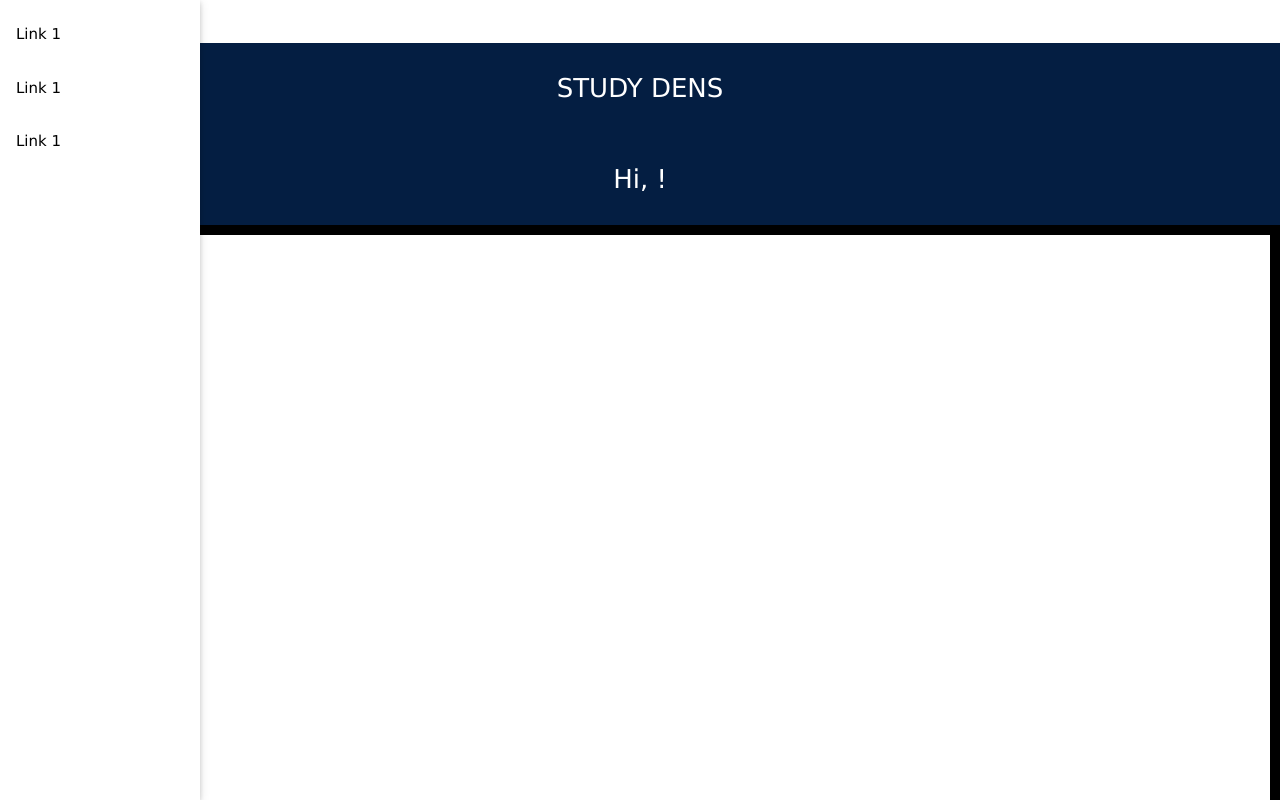
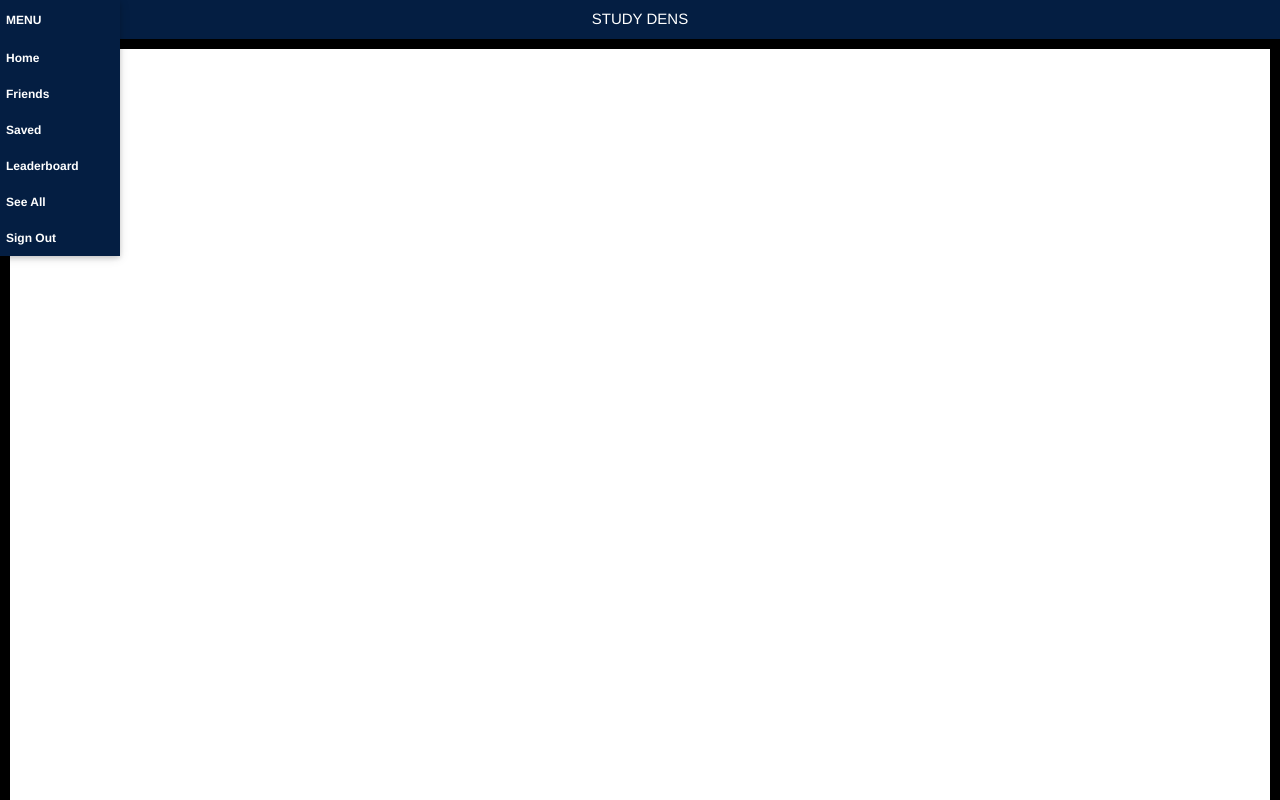
Before and after one commit to aggoutham/studydens, a React (Create React App) app in the folder frontend/: page / in a window 1280 px wide. Shown: the top 800 px of the page. Built offline with nearby package versions, Linux system fonts and the light colour scheme.

Commit message:
sidebar changes

```diff
--- a/frontend/src/App.css
+++ b/frontend/src/App.css
@@ -1,5 +1,6 @@
+
 .App {
-  text-align: center;
+  font-family: 'Helvetica Neue', Roboto, Oxygen, Ubuntu, Cantarell, 'Open Sans', sans-serif ;
 }
 
 .App-logo {
@@ -19,8 +20,9 @@
   flex-direction: column;
   align-items: center;
   justify-content: center;
-  font-size: calc(10px + 2vmin);
   color: white;
+  padding-top: 8px;
+  padding-bottom: 8px;
 }
 
 .App-link {
@@ -38,8 +40,9 @@
 
 .sidebar-section {
   width:15%;
-  height:auto;
   display:inline-block;
+  position: fixed;
+  font-weight: bolder;
 }
 
 .auth-flow {
@@ -51,3 +54,11 @@
   border: 10px solid;
 
 }
+
+.den-button {
+  background-color: lightgrey;
+  border-radius: 2.5px;
+  border: 0;
+  padding: 0;
+  margin: 0;
+}
--- a/frontend/src/App.js
+++ b/frontend/src/App.js
@@ -26,41 +26,17 @@ class App extends React.Component {
 
   render() {
 
-    var auth_flow, student_id, sidebar;
-
-    if(this.state.loggedIn === true){
-      auth_flow = (<div>
-      </div>)
-    } else{
-      if(this.state.signUpForm === true){
-        auth_flow = this.signUp();
-      }
-      else{
-        auth_flow = this.loginForm();
-      }
-    }
-
-    if(this.state.loggedIn === true){
-      student_id = (<p className='right-button'>Hi, {this.state.signedInUser}!</p>);
-    }
-
-
     return (
-      <div>
-        <div className="sidebar-section">
-          <Sidebar signedInUser={this.state.signedInUser}></Sidebar>
-        </div>
-        <div className="App">
-          {auth_flow}
-        </div>
+      <div className='App'>
         <div>
-          {/* <button name="logout" className='right-button' onClick={this.handleLogout}>Log Out</button> */}
-          <header className="App-header">
-            <p>
-              STUDY DENS
-            </p>
-            {student_id}
-          </header>
+          <div className="sidebar-section">
+            <Sidebar signedInUser={this.state.signedInUser}></Sidebar>
+          </div>
+          <div>
+            <header className="App-header">
+                STUDY DENS
+            </header>
+          </div>
         </div>
         <div className='map-section'>
           <TrackerMap></TrackerMap>
--- a/frontend/src/index.css
+++ b/frontend/src/index.css
@@ -1,11 +1,11 @@
-body {
+/* body {
   margin: 0;
   font-family: -apple-system, BlinkMacSystemFont, 'Segoe UI', 'Roboto', 'Oxygen',
     'Ubuntu', 'Cantarell', 'Fira Sans', 'Droid Sans', 'Helvetica Neue',
     sans-serif;
   -webkit-font-smoothing: antialiased;
   -moz-osx-font-smoothing: grayscale;
-}
+} */
 
 code {
   font-family: source-code-pro, Menlo, Monaco, Consolas, 'Courier New',
--- a/frontend/src/sidebar/Sidebar.css
+++ b/frontend/src/sidebar/Sidebar.css
@@ -1,15 +1,70 @@
 .sidebar-main {
     background-color: #041e42;
+    height:10px;
+    font-size: 18px;
 }
 
 .w3-button-den{
     padding: 0%;
-    width: 100%;
     color: white!important;
 }
 
+.w3-button{
+    padding-left: 16px!important;;
+    padding-right: 16px!important;
+    padding-top: 3px!important;
+    padding-bottom: 3px!important;
+}
+
 .w3-button:hover{
-    color: black;
-    background-color: bisque!important;
+    padding-left: 16px!important;;
+    padding-right: 16px!important;
+    padding-top: 3px!important;
+    padding-bottom: 3px!important;
+}
+
+
+.large{
+    font-size: 20px!important;
+}
+
+.bar-len{
+    max-width: 120px;
+}
+
+.menu-item{
+    color: white;
     width: 100%;
+    padding-top: 9%;
+    padding-bottom: 9%;
+    font-size: 12px;
+    text-align: left;
+    margin: 0;
+    border: 0;
+
+
 }
+
+.bar-item{
+    width: 100%;
+    color: white;
+    padding-top: 7.5%;
+    padding-bottom:7.5%;
+    font-size: 12px;
+    text-align: left;
+    margin: 0;
+    border: 0;
+}
+
+.bar-item, .bar-len {
+    background-color: #041e42!important;
+}
+
+
+.menu-item {
+    background-color: #041e42;
+}
+
+.w3-sidebar{
+    height: auto!important;
+}
--- a/frontend/src/sidebar/Sidebar.js
+++ b/frontend/src/sidebar/Sidebar.js
@@ -15,19 +15,23 @@ class Sidebar extends React.Component {
     render (){
         return(
             <div>
-                <div className="w3-sidebar w3-bar-block w3-collapse w3-card" id="mySidebar">
-                    <button className="w3-bar-item w3-button-den w3-button w3-hide-large"
-                    onClick={this.w3_close}>Close &times;</button>
-                    <p className="w3-bar-item w3-button">Link 1</p>
-                    <p className="w3-bar-item w3-button">Link 1</p>
-                    <p className="w3-bar-item w3-button">Link 1</p>
+                <div className="bar-len w3-sidebar w3-bar-block w3-collapse w3-card" id="mySidebar">
+                    <button className="menu-item" onClick={this.w3_close}>MENU</button>
+                    <button className="bar-item" onClick={this.w3_close}>Home</button>
+                    <button className="bar-item" onClick={this.w3_close}>Friends</button>
+                    <button className="bar-item" onClick={this.w3_close}>Saved</button>
+                    <button className="bar-item" onClick={this.w3_close}>Leaderboard</button>
+                    <button className="bar-item" onClick={this.w3_close}>See All</button>
+                    <button className="bar-item" onClick={this.w3_close}>Sign Out</button>
                 </div>
 
                 <div className="sidebar-main" >
                     <div>
-                        <button className="w3-button-den w3-button w3-large" onClick={this.w3_open}>&#9776;</button>
+                        <button className="w3-button-den w3-button large" onClick={this.w3_open}>&#9776;</button>
                     </div>
                 </div>
+
+
             </div>
         )
     }
```
